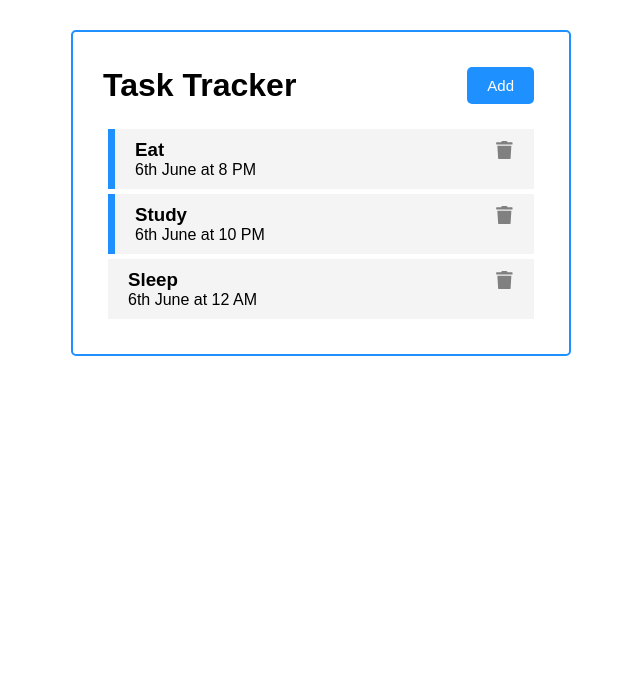
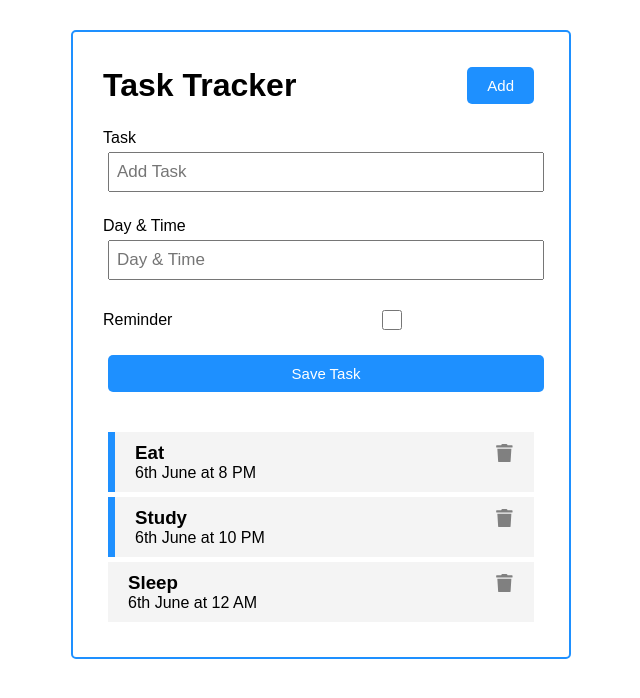
Before and after one commit to majidalykhan/task-tracker, a React (Create React App) app: page / in a window 1280 px wide. Shown: the top 698 px of the page, without its empty margins (319-959 px from the left). Built offline with nearby package versions, Linux system fonts and the light colour scheme.

Commit message:
Add Task

```diff
--- a/src/App.js
+++ b/src/App.js
@@ -1,6 +1,7 @@
 import {useState} from 'react'
 import Header from './components/Header'
 import Tasks from './components/Tasks'
+import AddTask from './components/AddTask'
 
 
 
@@ -29,6 +30,13 @@
     },
 ]);
 
+// Add Task
+const addTask = (task) => {
+  const id = Math.floor(Math.random() * 10000) + 1;
+  const newTask = {id, ...task};
+  setTasks([...tasks, newTask]);
+}
+
 // Delete Task
 const deleteTask = (id) => {
   setTasks(tasks.filter((task) => task.id !== id));
@@ -44,6 +52,7 @@
   return (
     <div className="container">
         <Header/>
+        <AddTask onAdd={addTask}/>
         {
         // If tasks length is greater than 0 then
         tasks.length > 0 ?
--- /dev/null
+++ b/src/components/AddTask.js
@@ -0,0 +1,59 @@
+import {useState} from 'react';
+
+const AddTask = ({onAdd}) => {
+
+    const [text, setText] = useState('');
+    const [day, setDay] = useState('');
+    const [reminder, setreminder] = useState(false);
+
+    const onSubmit = (e) => {
+        e.preventDefault();
+
+        if(!text) {
+            alert('Please Add a Task');
+            return;
+        }
+
+        onAdd({text, day, reminder});
+
+        setText('');
+        setDay('');
+        setreminder(false);
+
+    }
+
+
+    return (
+        <form className='add-form' onSubmit={onSubmit}>
+
+            <div className='form-control'>
+                <label>Task</label>
+                <input
+                type='text'
+                placeholder='Add Task'
+                value={text}
+                onChange={(e) => setText(e.target.value)}></input>
+            </div>
+
+            <div className='form-control'>
+                <label>Day & Time</label>
+                <input type='text'
+                placeholder='Day & Time'
+                value={day}
+                onChange={(e) => setDay(e.target.value)}></input>
+            </div>
+
+            <div className='form-control form-control-check'>
+                <label>Reminder</label>
+                <input type='checkbox'
+                checked={reminder}
+                 value={reminder}
+                 onChange={(e) => setreminder(e.currentTarget.checked)}></input>
+            </div>
+
+            <input type='submit' value='Save Task' className='btn btn-block'></input>
+        </form>
+    )
+}
+
+export default AddTask
--- a/src/index.css
+++ b/src/index.css
@@ -29,7 +29,7 @@
 
 .btn {
   display: inline-block;
-  background: #000;
+  background: dodgerblue;
   color: #fff;
   border: none;
   padding: 10px 20px;
```
